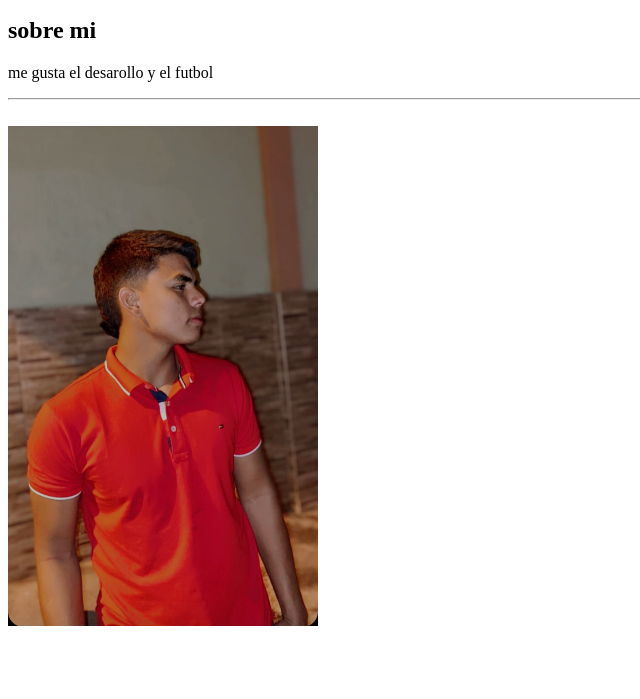
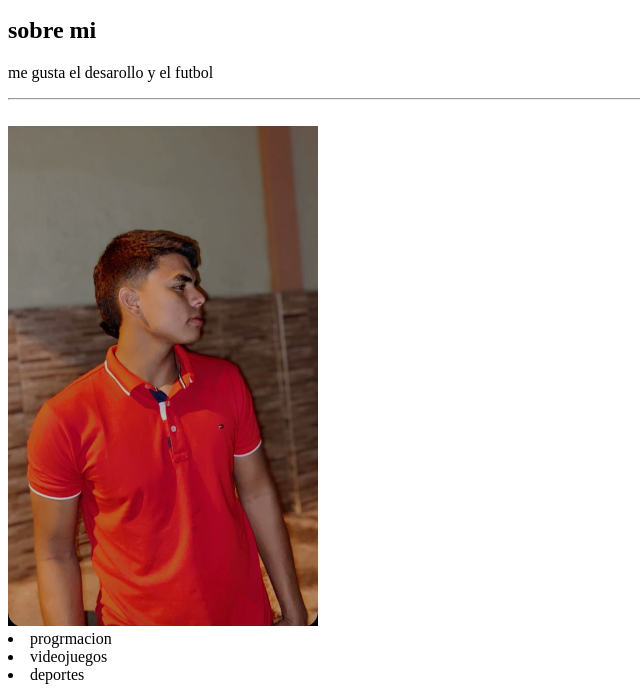
Before and after one commit to alan1130co/miPimeraPginaWeb, a plain HTML site: page index.html in a window 1280 px wide. Shown: the part 101-800 px from the top of the page, without its empty margins (0-640 px from the left). Drawn offline with Linux system fonts and the light colour scheme.

Commit message:
crear lista de intereses

```diff
--- a/index.html
+++ b/index.html
@@ -15,5 +15,11 @@
     <br>
 <img src="./images/profile.jpg" widht="300" height="500" alt="perfil profesional"
 
+<ul>
+    <li>progrmacion</li>
+    <li>videojuegos</li>
+    <li>deportes</li>
+</ul>
+
 </body>
 </html>
```
